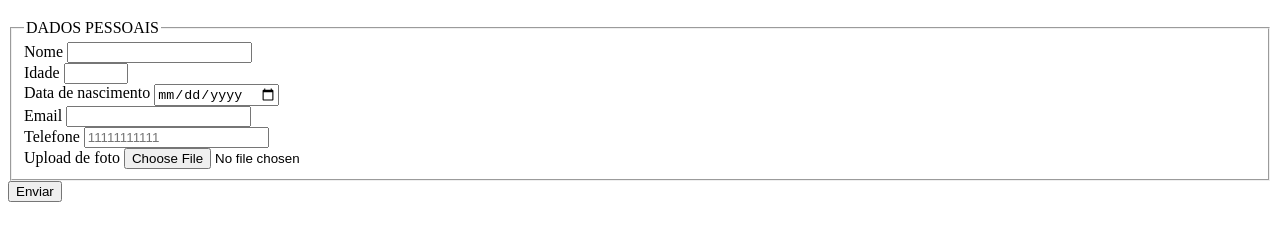
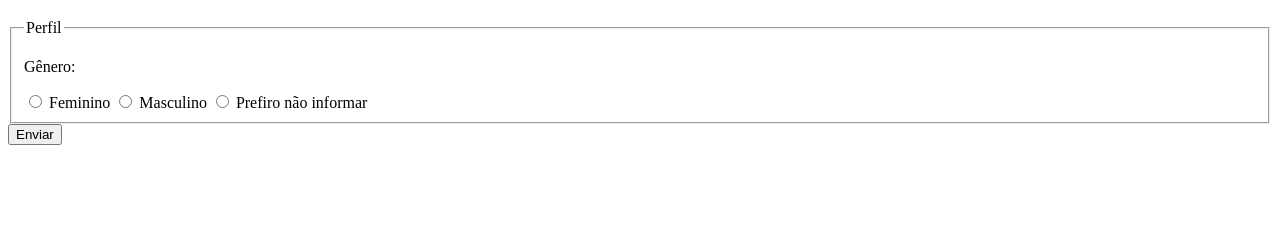
Before and after one commit to luizgcy/pesquisa-culturama, a plain HTML site: page index.html in a window 1280 px wide. Shown: the part 61-302 px from the top of the page. Drawn offline with Linux system fonts and the light colour scheme.

Commit message:
Adiciona opcoes de genero

```diff
--- a/index.html
+++ b/index.html
@@ -11,7 +11,7 @@
     </header>
     <section>
         <form action="" method="get">
-             <fieldset>
+             <!-- <fieldset>
                 <legend>DADOS PESSOAIS</legend>
                 <label for="userNname">Nome</label>
                 <input type="text" name="userNname">
@@ -31,7 +31,24 @@
                 <label for="userImage">Upload de foto</label>
                 <input type="file" accept="image/*" name="userImage">
                 <br>
+             </fieldset> -->
+
+             <fieldset>
+                <legend>Perfil</legend>
+
+                <p>Gênero:</p>
+                <input type="radio" name="userGender" value="Feminino">
+                <label for="userGender">Feminino</label>
+
+
+                <input type="radio" name="userGender" value="Masculino">
+                <label for="userGender">Masculino</label>
+
+                <input type="radio" name="userGender" value="notInformed">
+                <label for="userGender">Prefiro não informar</label>
             </fieldset>
+
+
 
             <button type="submit">Enviar</button>
         </form>
```
